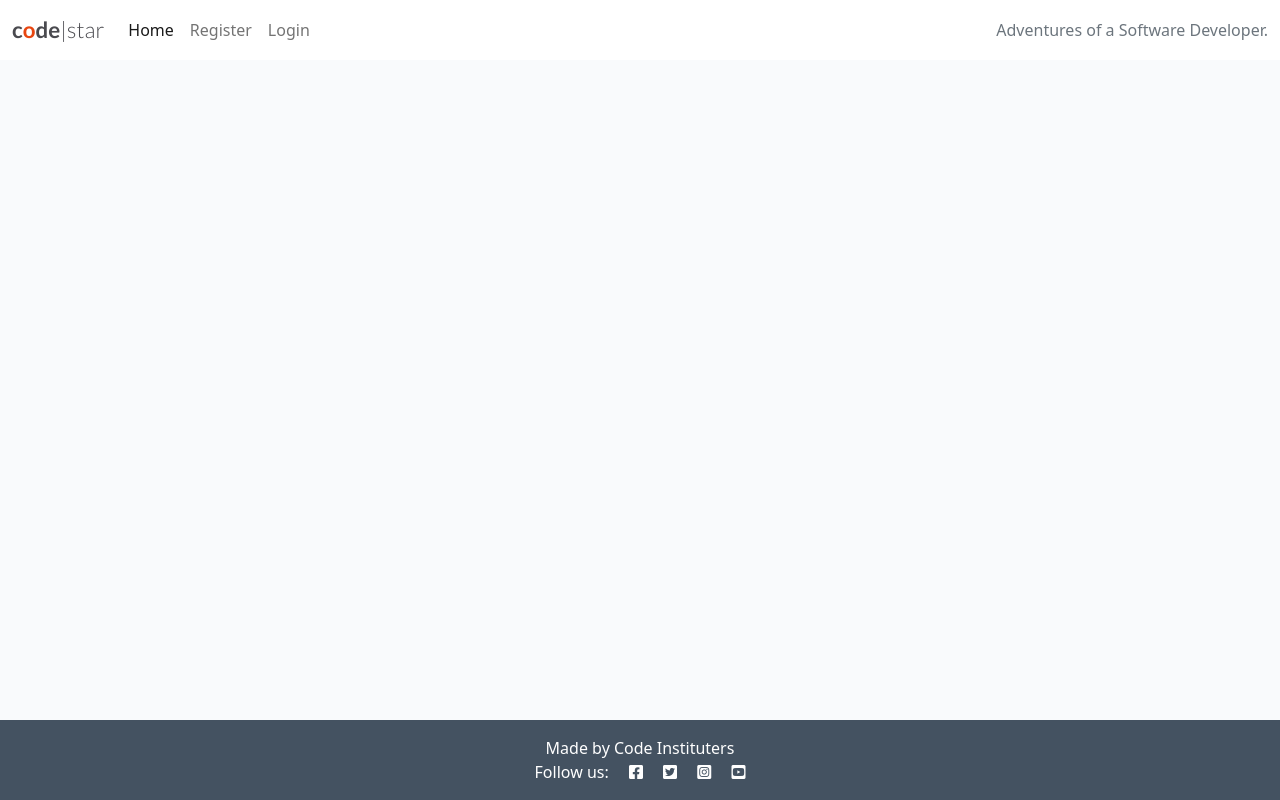
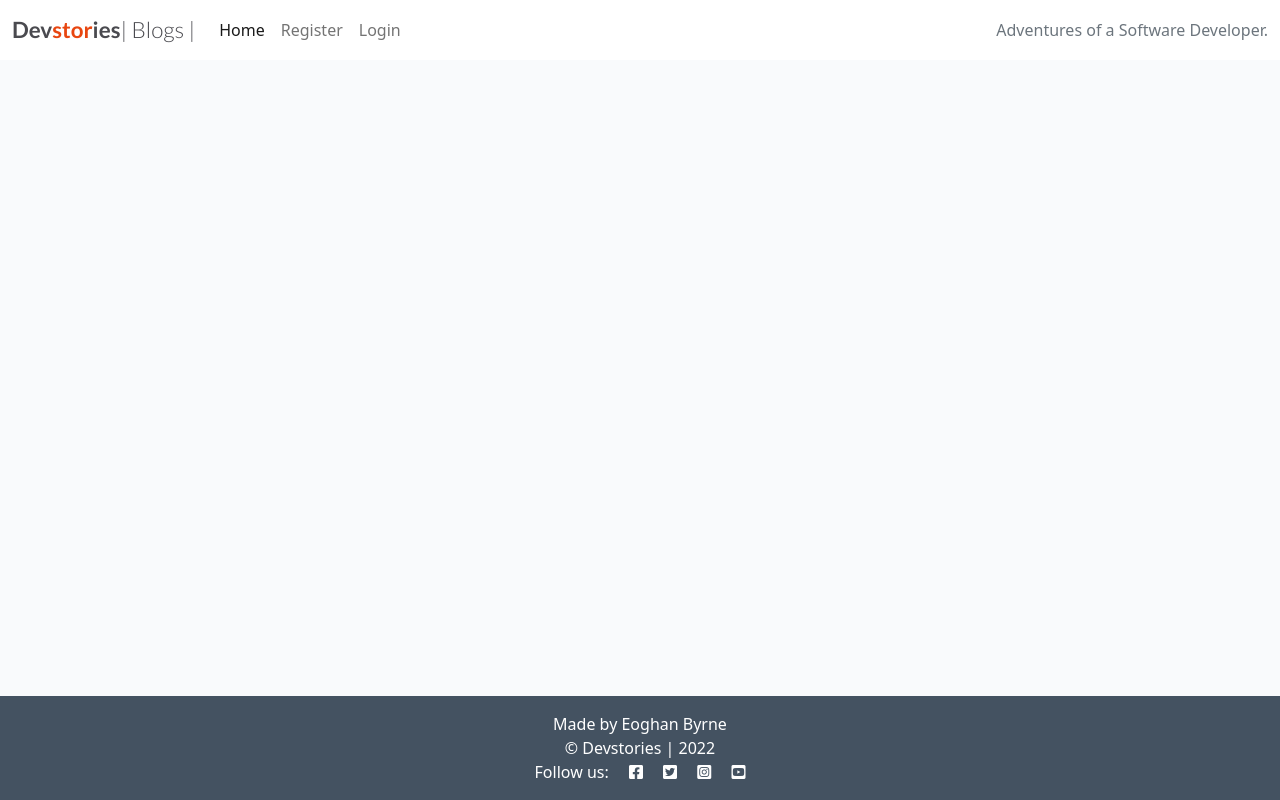
Before and after one commit to owenbcoding/old-p4, a Django app: page / in a window 1280 px wide. Run offline with Django 3.2, Linux system fonts and the light colour scheme; data that the repository does not hold is empty.

Commit message:
Changed text on main page

```diff
--- a/templates/base.html
+++ b/templates/base.html
@@ -4,7 +4,7 @@
 <html class="h-100">
 
 <head>
-    <title>CodeStar Blog</title>
+    <title>Devstories site</title>
 
     <link rel="preconnect" href="https://fonts.gstatic.com">
     <link href="https://fonts.googleapis.com/css2?family=Roboto:wght@300&display=swap" rel="stylesheet">
@@ -29,8 +29,8 @@
 
     <nav class="navbar navbar-expand-lg navbar-light bg-white">
         <div class="container-fluid">
-            <a class="navbar-brand" href="{% url 'home' %}"><span class="brand">c<span class="red-o">o</span>de<span
-                        class="thin">|star</span></span></span></a>
+            <a class="navbar-brand" href="{% url 'home' %}"><span class="brand">Dev<span class="red-o">stor</span>ies<span
+                        class="thin">| Blogs |</span></span></span></a>
             <button class="navbar-toggler" type="button" data-bs-toggle="collapse" data-bs-target="#navbarText"
                 aria-controls="navbarText" aria-expanded="false" aria-label="Toggle navigation">
                 <span class="navbar-toggler-icon"></span>
@@ -68,11 +68,13 @@
 
     <!-- Footer -->
     <footer class="footer mt-auto py-3 dark-bg">
-        <p class="m-0 text-center text-white">Made by Code Instituters</p>
-        <p class="m-0 text-center text-white">Follow us: <i class="fab fa-facebook-square ms-3"></i>
-            <i class="fab fa-twitter-square ms-3"></i>
-            <i class="fab fa-instagram-square ms-3"></i>
-            <i class="fab fa-youtube-square ms-3"></i></p>
+        <p class="m-0 text-center text-white">Made by Eoghan Byrne</p>
+        <p class="m-0 text-center text-white">&copy; Devstories | 2022</p>
+        <p class="m-0 text-center text-white">Follow us:
+          <i class="fab fa-facebook-square ms-3"></i>
+          <i class="fab fa-twitter-square ms-3"></i>
+          <i class="fab fa-instagram-square ms-3"></i>
+          <i class="fab fa-youtube-square ms-3"></i></p>
     </footer>
 </body>
 
```
